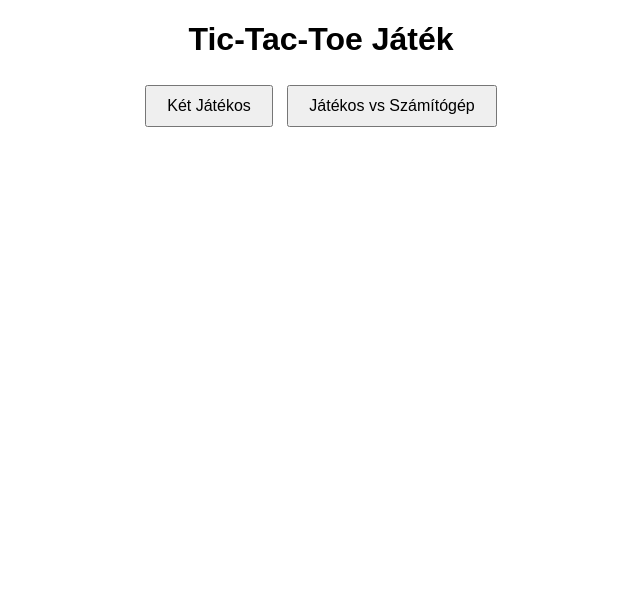
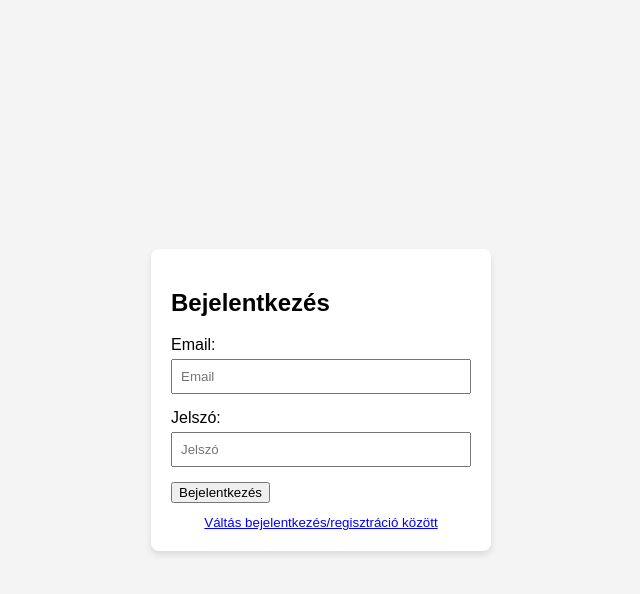
Before and after one commit to beniiiiiiiii/javascript, a website: page index.html in a window 1280 px wide. Shown: the whole page, without its empty margins (319-959 px from the left). Drawn offline with Linux system fonts and the light colour scheme.

Commit message:
bejelentkezes

```diff
--- a/index.html
+++ b/index.html
@@ -3,55 +3,150 @@
 <head>
   <meta charset="UTF-8">
   <meta name="viewport" content="width=device-width, initial-scale=1.0">
-    <title>Tic-Tac-Toe</title>
+  <title>Bejelentkezés / Regisztráció</title>
   <style>
     body {
       font-family: Arial, sans-serif;
+      display: flex;
+      justify-content: center;
+      align-items: center;
+      height: 100vh;
+      margin: 0;
+      background-color: #f4f4f4;
+    }
+    .container {
+      background: #fff;
+      padding: 20px;
+      border-radius: 8px;
+      box-shadow: 0 4px 6px rgba(0, 0, 0, 0.1);
+      width: 300px;
+    }
+    .form-group {
+      margin-bottom: 15px;
+    }
+    .form-group label {
+      display: block;
+      margin-bottom: 5px;
+    }
+    .form-group input {
+      width: 100%;
+      padding: 8px;
+      box-sizing: border-box;
+    }
+    .error {
+      color: red;
+      font-size: 0.9em;
+      display: none;
+    }
+    .toggle {
+      margin-top: 10px;
       text-align: center;
     }
-        .grid {
-            display: grid;
-            grid-template-columns: repeat(3, 100px);
-            grid-gap: 5px;
-            justify-content: center;
-            margin-top: 20px;
-        }
-        .cell {
-            width: 100px;
-            height: 100px;
-            background-color: #f0f0f0;
-            border: 1px solid #ddd;
-            display: flex;
-            align-items: center;
-            justify-content: center;
-            font-size: 2em;
+    .toggle button {
+      background: none;
+      border: none;
+      color: blue;
       cursor: pointer;
-        }
-        .result {
-            margin-top: 20px;
-            font-size: 1.5em;
-        }
-        .menu {
-            margin-top: 20px;
-        }
-        button {
-            padding: 10px 20px;
-            font-size: 1em;
-            cursor: pointer;
-            margin: 5px;
+      text-decoration: underline;
     }
   </style>
 </head>
 <body>
-    <h1>Tic-Tac-Toe Játék</h1>
-    <div class="menu">
-        <button onclick="startGame('player-vs-player')">Két Játékos</button>
-        <button onclick="startGame('player-vs-computer')">Játékos vs Számítógép</button>
+  <div class="container">
+    <div id="login-form">
+      <h2>Bejelentkezés</h2>
+      <div class="form-group">
+        <label for="login-email">Email:</label>
+        <input type="email" id="login-email" placeholder="Email">
+        <span class="error" id="login-email-error">Érvénytelen email formátum!</span>
       </div>
-    <div class="grid" id="grid"></div>
-    <div class="result" id="result"></div>
-    <button id="resetBtn" onclick="startGame()" style="display: none;">Új játék</button>
+      <div class="form-group">
+        <label for="login-password">Jelszó:</label>
+        <input type="password" id="login-password" placeholder="Jelszó">
+      </div>
+      <button onclick="handleLogin()">Bejelentkezés</button>
+    </div>
 
-    <script src="../tictactoe/script.js"></script>
+    <div id="register-form" style="display: none;">
+      <h2>Regisztráció</h2>
+      <div class="form-group">
+        <label for="register-email">Email:</label>
+        <input type="email" id="register-email" placeholder="Email">
+        <span class="error" id="register-email-error">Érvénytelen email formátum!</span>
+      </div>
+      <div class="form-group">
+        <label for="register-password">Jelszó:</label>
+        <input type="password" id="register-password" placeholder="Jelszó">
+      </div>
+      <div class="form-group">
+        <label for="register-password-confirm">Jelszó megerősítése:</label>
+        <input type="password" id="register-password-confirm" placeholder="Jelszó megerősítése">
+        <span class="error" id="register-password-error">A jelszavak nem egyeznek!</span>
+      </div>
+      <button onclick="handleRegister()">Regisztráció</button>
+    </div>
+
+    <div class="toggle">
+      <button onclick="toggleForms()">Váltás bejelentkezés/regisztráció között</button>
+    </div>
+  </div>
+
+  <script>
+    function toggleForms() {
+      const loginForm = document.getElementById('login-form');
+      const registerForm = document.getElementById('register-form');
+      if (loginForm.style.display === 'none') {
+        loginForm.style.display = 'block';
+        registerForm.style.display = 'none';
+      } else {
+        loginForm.style.display = 'none';
+        registerForm.style.display = 'block';
+      }
+    }
+
+    function validateEmail(email) {
+      const regex = /^[^\s@]+@[^\s@]+\.[^\s@]+$/;
+      return regex.test(email);
+    }
+
+    function handleLogin() {
+      const email = document.getElementById('login-email').value;
+      const emailError = document.getElementById('login-email-error');
+      if (!validateEmail(email)) {
+        emailError.style.display = 'block';
+      } else {
+        emailError.style.display = 'none';
+        alert('Sikeres bejelentkezés!');
+      }
+    }
+
+    function handleRegister() {
+      const email = document.getElementById('register-email').value;
+      const password = document.getElementById('register-password').value;
+      const confirmPassword = document.getElementById('register-password-confirm').value;
+      const emailError = document.getElementById('register-email-error');
+      const passwordError = document.getElementById('register-password-error');
+
+      let valid = true;
+
+      if (!validateEmail(email)) {
+        emailError.style.display = 'block';
+        valid = false;
+      } else {
+        emailError.style.display = 'none';
+      }
+
+      if (password !== confirmPassword) {
+        passwordError.style.display = 'block';
+        valid = false;
+      } else {
+        passwordError.style.display = 'none';
+      }
+
+      if (valid) {
+        alert('Sikeres regisztráció!');
+      }
+    }
+  </script>
 </body>
 </html>
```
Lines whose indentation alone changed are shown as unchanged.
